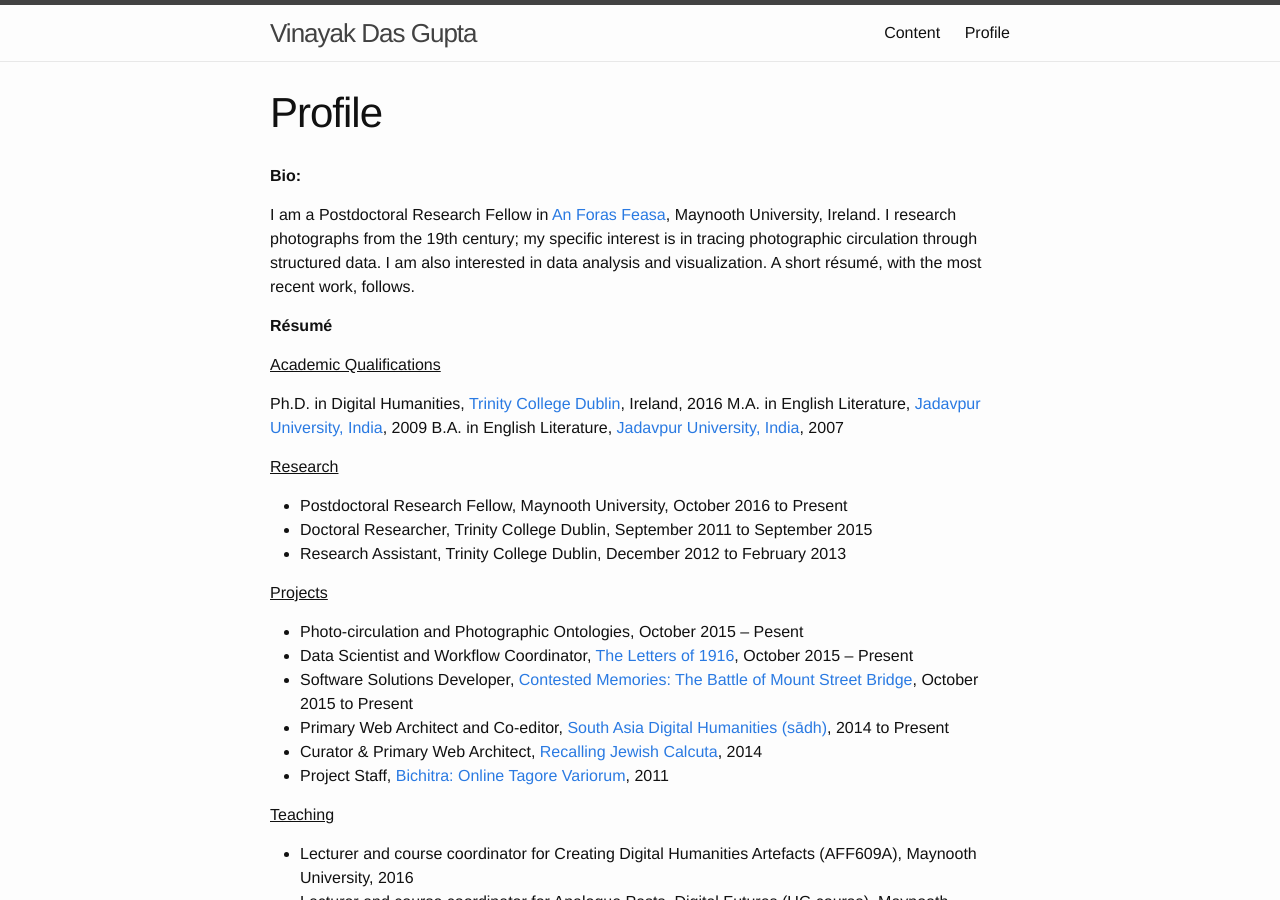
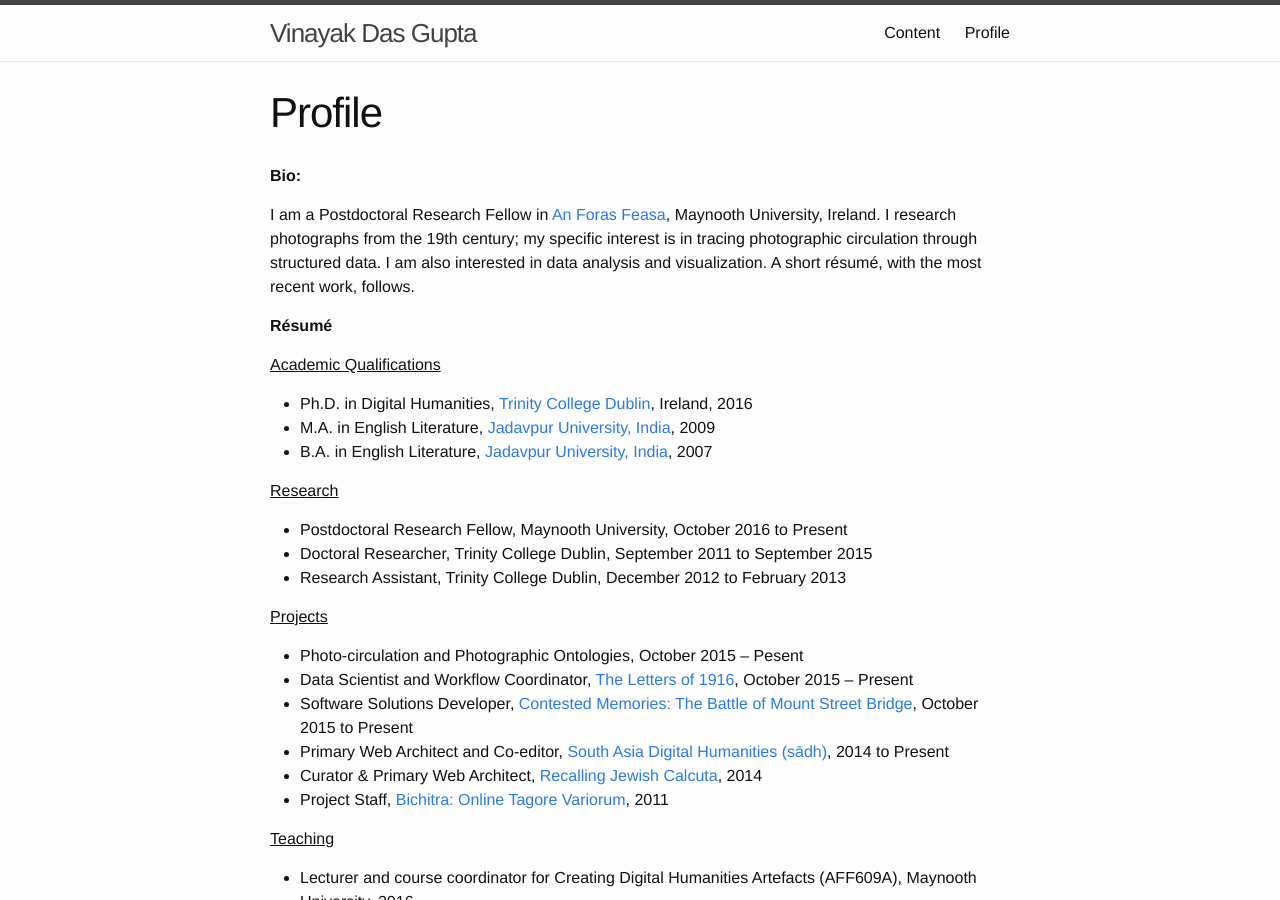
Before and after one commit to vinayakdasgupta/vinayakdasgupta.github.io, a Jekyll site: the page built from profile.md, in a window 1280 px wide and 900 px high. Built offline with Jekyll 4.4.1, drawn with Linux system fonts in a browser that asks for light colours.

Commit message:
blog updated

```diff
--- a/profile.md
+++ b/profile.md
@@ -12,9 +12,11 @@
 
 <u>Academic Qualifications</u>
 
-Ph.D. in Digital Humanities, <a href = "http://www.tcd.ie/">Trinity College Dublin</a>, Ireland, 2016
-M.A. in English Literature, <a href = "http://www.jaduniv.edu.in/">Jadavpur University, India</a>, 2009
-B.A. in English Literature, <a href = "http://www.jaduniv.edu.in/">Jadavpur University, India</a>, 2007
+<ul>
+<li>Ph.D. in Digital Humanities, <a href = "http://www.tcd.ie/">Trinity College Dublin</a>, Ireland, 2016</li>
+<li>M.A. in English Literature, <a href = "http://www.jaduniv.edu.in/">Jadavpur University, India</a>, 2009</li>
+<li>B.A. in English Literature, <a href = "http://www.jaduniv.edu.in/">Jadavpur University, India</a>, 2007</li>
+</ul>
 
 <u>Research</u>
 
@@ -77,9 +79,11 @@
 
 <u>Publications</u>
 
+<ul>
 <li>‘The Aftermath of Digitization: Studying the Synecdochic Photograph from the British Raj’, peer-reviewed, Critical Imprints, Department of English Loreto College: Kolkata, 2015</li>
 <li>Commissioned review of Online Humanities Scholarship: The Shape of Things to Come, ed. Jerome McGann, Houston, Texas: Connexions, 2011. EQUAL: The Book Issue, Vol. 2, issue 1, January 2015</li>
 <li>Series of Photographs on the Book Trade in Calcutta, India, in Kolkata, Book City: Readings, Fragments and Images. ed. Jennie Renton and Sria Chatterjee. Kolkata: Textualities, 2009</li>
+</ul>
 
 <u>Honours</u>
 
```
